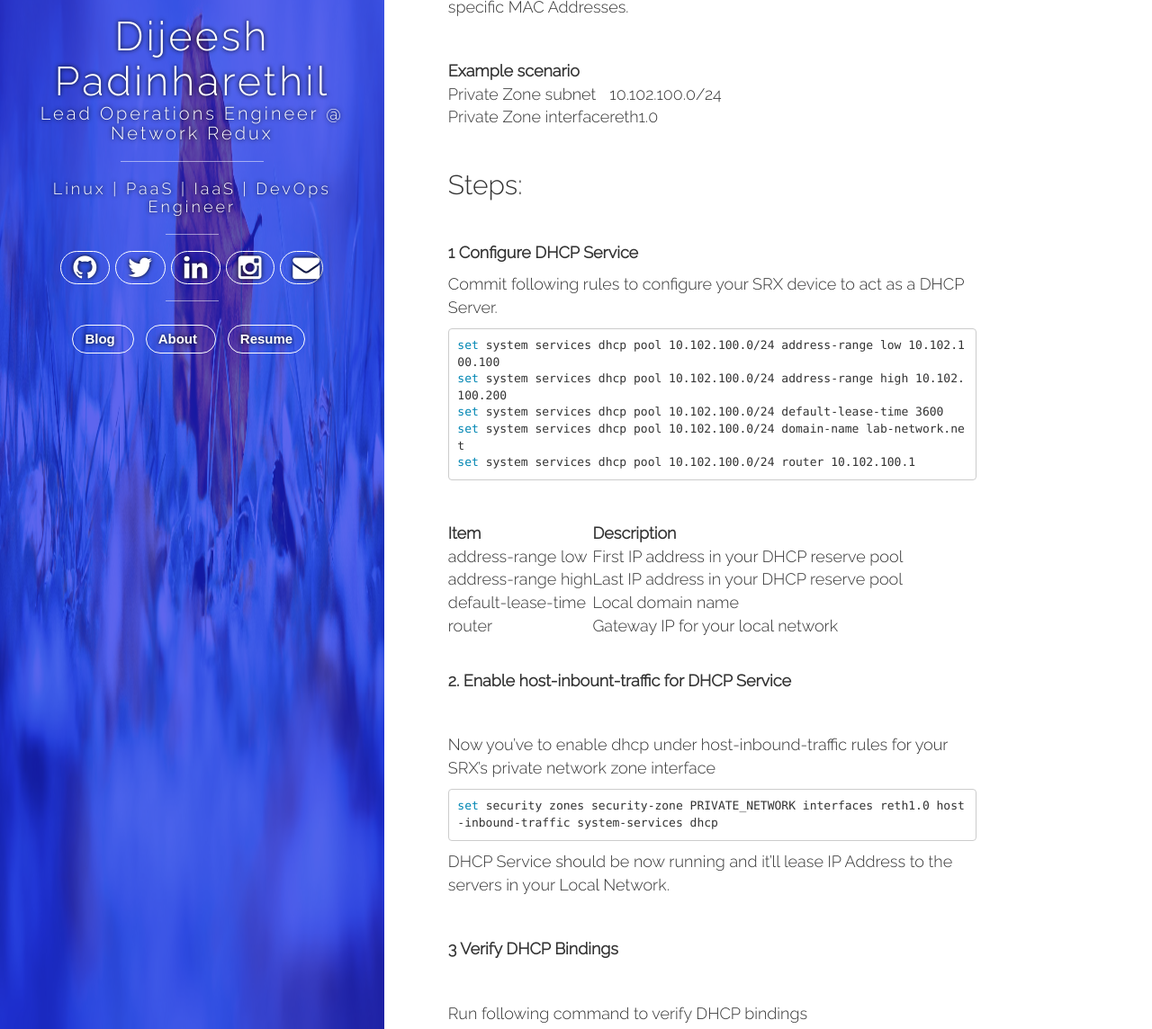
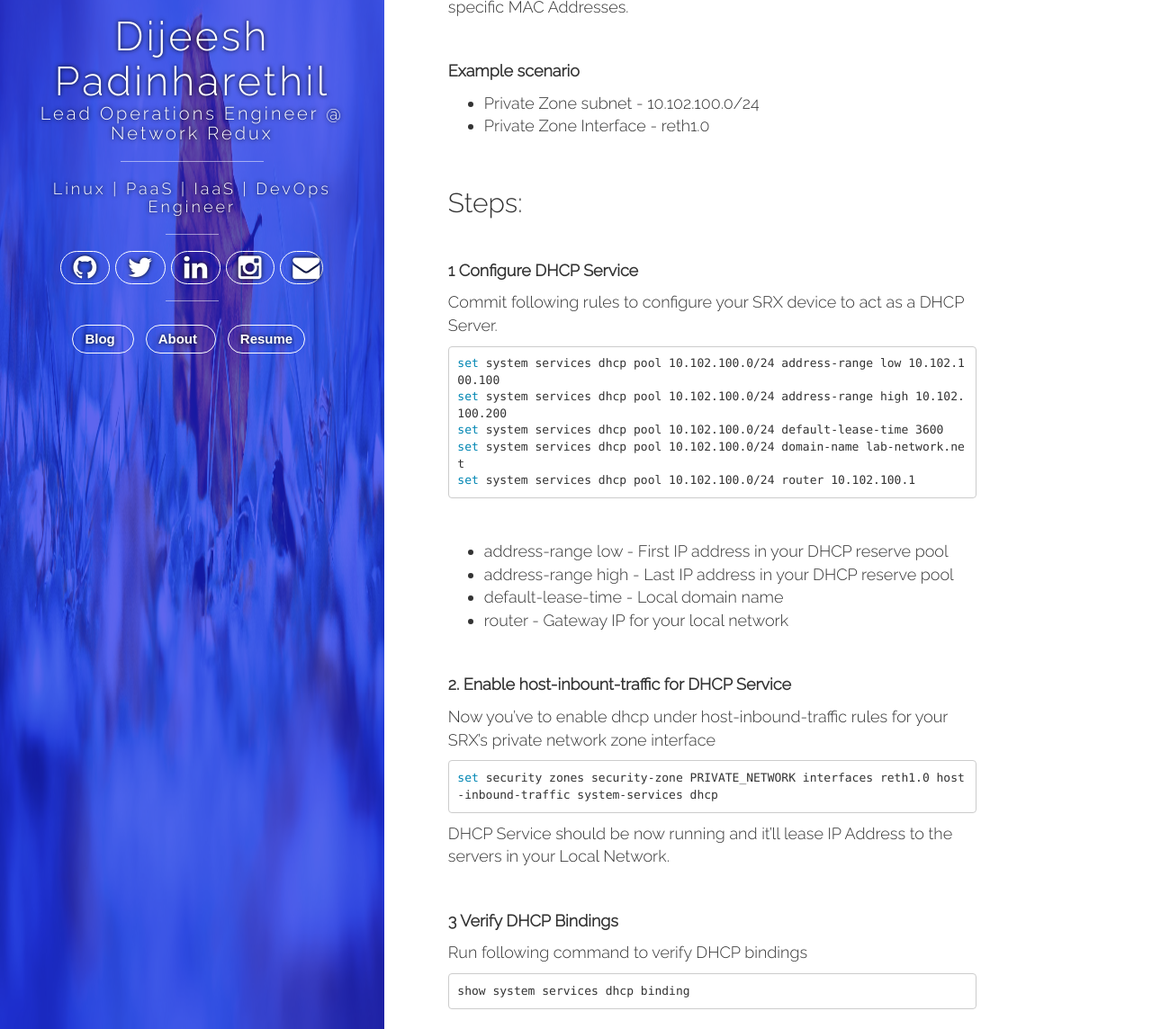
Before and after one commit to dijeesh/dijeesh.github.io-bak, a Jekyll site: the page built from _posts/2017-08-04-Juniper-SRX-DHCP-with-static-binding.md, in a window 1280 px wide and 1400 px high, cut to the strip 256-1400 px from the top of the window. Shown: the whole strip at 90% size. Built offline with Jekyll 4.4.1, drawn with Linux system fonts in a browser that asks for light colours; nearby versions of some CDN libraries; comment, search, counter and statistics services are not loaded.

Commit message:
srx dhcp post

````diff
--- a/_posts/2017-08-04-Juniper-SRX-DHCP-with-static-binding.md
+++ b/_posts/2017-08-04-Juniper-SRX-DHCP-with-static-binding.md
@@ -11,10 +11,10 @@ This article will guide you to configre your SRX firewall device as a DHCP serve
 
 <br>
 
-| Example scenario |  |
-| ------ | ------ |
-| Private Zone subnet | 10.102.100.0/24|
-| Private Zone interface | reth1.0 |
+**Example scenario**
+
+* Private Zone subnet -  10.102.100.0/24
+* Private Zone Interface - reth1.0
 
 <br>
 
@@ -38,19 +38,15 @@ set system services dhcp pool 10.102.100.0/24 router 10.102.100.1
 
 <br>
 
-| Item | Description |
-| ------ | ------ |
-|address-range low | First IP address in your DHCP reserve pool |
-|address-range high | Last IP address in your DHCP reserve pool |
-|default-lease-time |  Local domain name |
-| router | Gateway IP for your local network |
+* address-range low - First IP address in your DHCP reserve pool
+* address-range high - Last IP address in your DHCP reserve pool
+* default-lease-time - Local domain name
+* router - Gateway IP for your local network
 
 
 <br>
 
 **2. Enable host-inbount-traffic for DHCP Service**
-
-<br>
 
 Now you’ve to enable dhcp under host-inbound-traffic rules for your SRX’s private network zone interface
 
@@ -64,8 +60,6 @@ DHCP Service should be now running and it'll lease IP Address to the servers in
 
 **3 Verify DHCP Bindings**
 
-<br>
-
 Run following command to verify DHCP bindings
 
 ```sh
@@ -76,8 +70,6 @@ show system services dhcp binding
 
 **4 Static DHCP Bindings**
 
-<br>
-
 You can bind static IP Addresses to particluar server (Mac Address) as follows.
 
 ```sh
````
